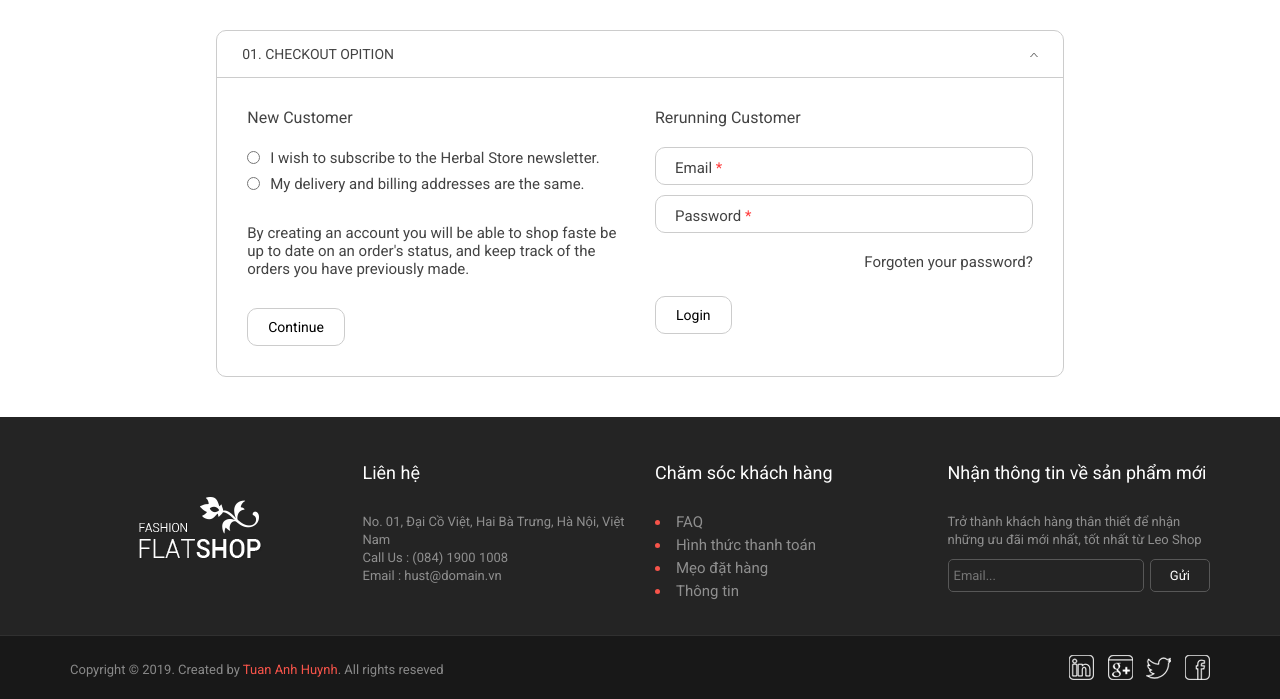
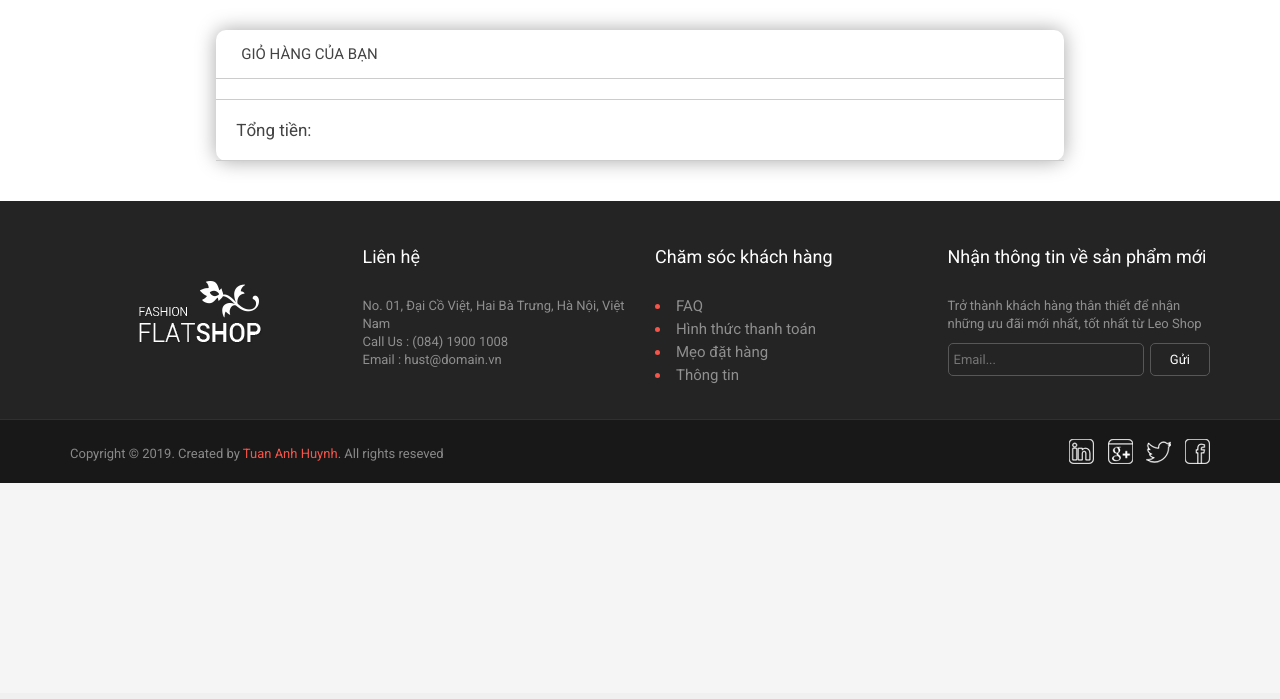
Before and after one commit to hta218/leo-shop, a Flask app: page /checkout in a window 1280 px wide. Shown: the part 107-806 px from the top of the page. After the commit the page ends 590 px from the top, so only its background shows below. Run offline with Flask 2, Linux system fonts and the light colour scheme; some libraries are stand-ins or nearby versions.

Commit message:
Created checkout basic view

```diff
--- a/static/css/custom.css
+++ b/static/css/custom.css
@@ -24,3 +24,153 @@
   display: flex;
   justify-content: center;
 }
+
+#leo-checkout-pannel {
+  float: left;
+  width: 100%;
+  box-shadow: 0 0 20px rgba(0, 0, 0, 0.35);
+  border-radius: 10px;
+  margin-bottom: 10px;
+}
+
+.leo-checkout-product-img {
+  max-width: 120px;
+}
+
+.leo-checkout-title {
+  float: left;
+  width: 100%;
+  padding: 15px 25px;
+  margin: 0;
+  text-transform: uppercase;
+  font-weight: 400;
+  border-bottom: 1px solid #cccccc;
+  margin-bottom: 20px;
+}
+
+.leo-checkout-product-name {
+  font-weight: bold;
+  font-size: 19px;
+  color: rgb(24, 24, 24);
+  display: -webkit-box;
+  -webkit-line-clamp: 2;
+  -webkit-box-orient: vertical;
+  text-overflow: ellipsis;
+  width: 62%;
+}
+
+.leo-checkout-offer {
+  list-style-type: disc;
+  padding-left: 18px;
+  margin-top: 10px;
+  line-height: 1.75;
+}
+
+.leo-checkout-product-price {
+  text-align: right;
+  font-size: 1.15em;
+  color: #ff3636;
+}
+
+.leo-checkout-inc-qty {
+  float: right;
+  border: 1px solid #dfdfdf;
+  background: #fff;
+  width: 32px;
+  height: 32px;
+  position: relative;
+  cursor: pointer;
+  pointer-events: none;
+}
+
+.leo-checkout-inc-qty::before{
+  content: '';
+  width: 12px;
+  height: 2px;
+  background: #ccc;
+  display: block;
+  margin: 15px auto;
+}
+
+.leo-checkout-dec-qty {
+  float: right;
+  border: 1px solid #dfdfdf;
+  background: #fff;
+  width: 32px;
+  height: 32px;
+  position: relative;
+  cursor: pointer;
+}
+
+.leo-checkout-dec-qty::before {
+  content: '';
+  width: 12px;
+  height: 2px;
+  background: #288ad6;
+  display: block;
+  margin: 15px auto;
+}
+
+.leo-checkout-dec-qty::after {
+  content: '';
+  width: 2px;
+  height: 12px;
+  background: #288ad6;
+  display: block;
+  margin: 0 auto;
+  position: absolute;
+  top: 10px;
+  left: 0;
+  right: 0;
+}
+
+.leo-checkout-qty {
+  border: 1px solid #dfdfdf;
+  width: 32px;
+  height: 32px;
+  display: inline-block;
+  float: right;
+  text-align: center;
+  line-height: 32px;
+}
+
+.float-right {
+  float: right;
+}
+
+.leo-checkout-qty-panel {
+  margin: 10px 0px;
+}
+
+.leo-checkout-qty-panel .float-right {
+  padding-right: 0px;
+}
+
+.leo-checkout-remove-pro {
+  text-align: center;
+  margin-top: 14px;
+  color: #999;
+  cursor: pointer;
+}
+
+.leo-checkout-remove-pro i {
+  margin-right: 5px;
+}
+
+.product-checkout-form {
+  margin-bottom: 30px;
+  display: none;
+}
+
+#leo-checkout-total {
+  font-size: 17px;
+  border-top: 1px solid #cccccc;
+  border-bottom: 1px solid #cccccc;
+  padding: 20px;
+}
+
+.leo-checkout-total-money {
+  font-weight: bold;
+  color: #ff3636;
+  font-size: 20px;
+}
--- a/static/js/custom.js
+++ b/static/js/custom.js
@@ -36,7 +36,7 @@ jQuery(document).ready(function () {
 
     if(cart) {
       cart = JSON.parse(cart)
-      renderCart($, cart)
+      renderHeaderCart($, cart)
     }
   })
 })
@@ -62,7 +62,7 @@ const updateUICart = ($, cart) => {
   $cart.find('.cart_no').text(cartNo)
 }
 
-const renderCart = ($, cart) => {
+const renderHeaderCart = ($, cart) => {
   let $itemForm = $('#leo-cart-item-form')
   const $cartTotal = $('#leo-cart-total')
   let totalMoney = 0
@@ -84,7 +84,6 @@ const renderCart = ($, cart) => {
 
   $cartTotal.find('strong').text(formatMoney(totalMoney))
   $cartList.append($cartTotal)
-  // $cartList.css('display', 'block')
 }
 
 const formatMoney = intMoney => parseInt(intMoney).toFixed(1).replace(/\d(?=(\d{3})+\.)/g, '$&,').replace('.0', 'đ')
--- a/templates/checkout.html
+++ b/templates/checkout.html
@@ -1,12 +1,13 @@
-
 <!DOCTYPE html>
 <html>
+
 <head>
-    <meta http-equiv="Content-Type" content="text/html;charset=utf-8"/>
+  <meta http-equiv="Content-Type" content="text/html;charset=utf-8" />
   <meta name="description" content="">
   <meta name="viewport" content="width=device-width, initial-scale=1.0">
   {% include 'common/meta-data.html' %}
 </head>
+
 <body>
   <div class="wrapper">
     {% include 'common/header.html' %}
@@ -16,82 +17,51 @@
       <div class="container">
         <div class="row leo-checkout-info">
           <div class="col-md-9">
-              <div class="checkout-page">
-                <ol class="checkout-steps">
-                  <li class="steps active">
-                    <a href="checkout.html" class="step-title">
-                      01. checkout opition
-                    </a>
-                    <div class="step-description">
-                      <div class="row">
-                        <div class="col-md-6 col-sm-6">
-                          <div class="new-customer">
-                            <h5>
-                              New Customer
-                            </h5>
-                            <label>
-                              <span class="input-radio">
-                                <input type="radio" name="user">
-                              </span>
-                              <span class="text">
-                                I wish to subscribe to the Herbal Store newsletter.
-                              </span>
-                            </label>
-                            <label>
-                              <span class="input-radio">
-                                <input type="radio" name="user">
-                              </span>
-                              <span class="text">
-                                My delivery and billing addresses are the same.
-                              </span>
-                            </label>
-                            <p class="requir">
-                              By creating an account you will be able to shop faste be up to date on an order's status, and keep track of the orders you have previously made.
-                            </p>
-                            <button>
-                              Continue
-                            </button>
+            <div class="" id="leo-checkout-pannel">
+              <h4 class="leo-checkout-title">Giỏ hàng của bạn</h4>
+              <div class="product-checkout-form col-md-12">
+                <div>
+                  <div class="col-md-2">
+                    <img src="https://cdn.tgdd.vn/Products/Images/42/106211/samsung-galaxy-note-8-black-200-180x120.png"
+                      alt="" class="leo-checkout-product-img">
+                    <div class="leo-checkout-remove-pro">
+                        <i class="fa fa-times-circle" aria-hidden="true"></i><span>Xóa</span>
                     </div>
                   </div>
-                        <div class="col-md-6 col-sm-6">
-                          <div class="run-customer">
-                            <h5>
-                              Rerunning Customer
-                            </h5>
-                            <form>
-                              <div class="form-row">
-                                <label class="lebel-abs">
-                                  Email
-                                  <strong class="red">
-                                    *
-                                  </strong>
-                                </label>
-                                <input type="text" class="input namefild" name="">
+                  <div class="col-md-8">
+                    <h5 class="leo-checkout-product-name">Samsung Galaxy Note 8</h5>
+                    <div class="promotion  webnote">
+                      <ul class="leo-checkout-offer">
+                        <li class="pro468854">
+                          Sạc dự phòng 5000mAh (Áp dụng từ 11/1) <label class="infoend">(đến 31/01)</label>
+                        </li>
+                        <li class="pro467740">
+                          Cơ hội trúng 61 xe Wave Alpha khi trả góp Home Credit <label class="infoend">(đến 31/01)</label>
+                        </li>
+                        <li class="pro467778">
+                          Cơ hội trúng 99 lượng vàng 9999 khi mua điện thoại Samsung <label class="infoend">(đến 05/02)</label>
+                        </li>
+                        <li class="pro468133">
+                          Ưu đãi trả góp 0% qua thẻ tín dụng
+                        </li>
+                      </ul>
                     </div>
-                              <div class="form-row">
-                                <label class="lebel-abs">
-                                  Password
-                                  <strong class="red">
-                                    *
-                                  </strong>
-                                </label>
-                                <input type="text" class="input namefild" name="">
                   </div>
-                              <p class="forgoten">
-                                <a href="#">
-                                  Forgoten your password?
-                                </a>
-                              </p>
-                              <button>
-                                Login
-                              </button>
-                            </form>
+                  <div class="col-md-2 leo-checkout-product-price">37.990.000đ</div>
+                </div>
+                <div class="col-md-12 leo-checkout-qty-panel">
+                    <div class="col-md-3 float-right">
+                      <span style="line-height: 32px;">Số lượng: </span>
+                      <div class="leo-checkout-dec-qty"></div>
+                      <span class="leo-checkout-qty">1</span>
+                      <div class="leo-checkout-inc-qty"></div>
                     </div>
                 </div>
               </div>
+              <div id="leo-checkout-total" class="col-md-12">
+                <span>Tổng tiền: </span>
+                <span class="leo-checkout-total-money float-right"></span>
               </div>
-                  </li>
-                </ol>
             </div>
           </div>
         </div>
@@ -104,5 +74,7 @@
     {% include 'common/footer.html' %}
   </div>
   {% include 'common/base-scripts.html' %}
+  <script src="../static/js/checkout.js"></script>
 </body>
+
 </html>
```
Also changed, not shown: static/js/checkout.js (added, +34 -0 lines). Lines whose indentation alone changed are shown as unchanged.
